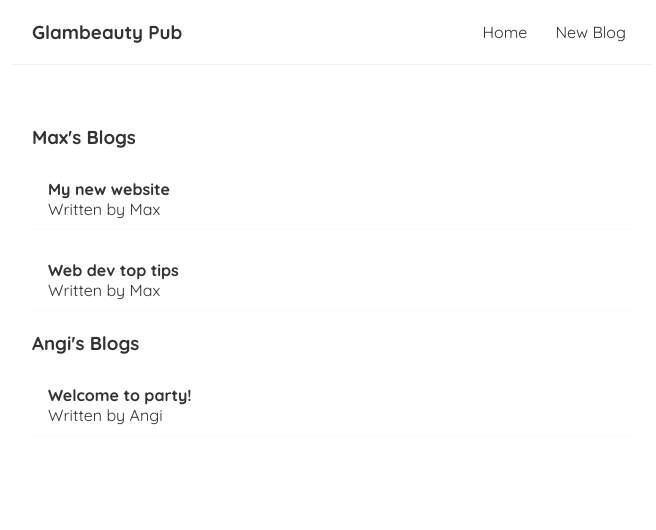
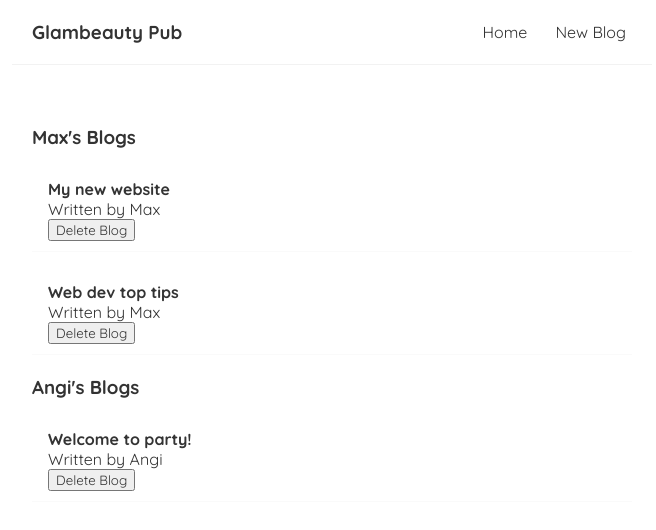
Before and after one commit to m3xpl4y/glam-beauty-pub, a React (Create React App) app: page / in a window 1280 px wide. Shown: the top 530 px of the page, without its empty margins (308-964 px from the left). Built offline with nearby package versions, Linux system fonts and the light colour scheme.

Commit message:
delete button

```diff
--- a/src/BlogList.js
+++ b/src/BlogList.js
@@ -8,6 +8,7 @@ const BlogList = (props) => {
                 <div className="blog-preview" key={blog.id}>
                     <h4>{blog.title}</h4>
                     <p>Written by {blog.author}</p>
+                    <button onClick={()=> props.handleDelete(blog.id)}>Delete Blog</button>
                 </div>
             ))}
         </div>
--- a/src/Home.js
+++ b/src/Home.js
@@ -7,10 +7,14 @@ const Home = () => {
         {title: 'Welcome to party!', body: 'This is the party blog', author: 'Angi', id: 2},
         {title: 'Web dev top tips', body: 'From dev to beginner', author: 'Max', id: 3}
     ]);
+    const handleDelete = (id) => {
+        const newBlogs = blogs.filter(blog => blog.id !== id);
+        setBlogs(newBlogs);
+    }
     return (
         <div className="home">
-            <BlogList blogs = {blogs.filter((blog) => blog.author  === 'Max')} title="Max's Blogs"/>
-            <BlogList blogs = {blogs.filter((blog) => blog.author  === 'Angi')} title="Angi's Blogs"/>
+            <BlogList blogs = {blogs.filter((blog) => blog.author  === 'Max')} title="Max's Blogs" handleDelete={handleDelete}/>
+            <BlogList blogs = {blogs.filter((blog) => blog.author  === 'Angi')} title="Angi's Blogs" handleDelete={handleDelete}/>
         </div>
      );
 }
```
